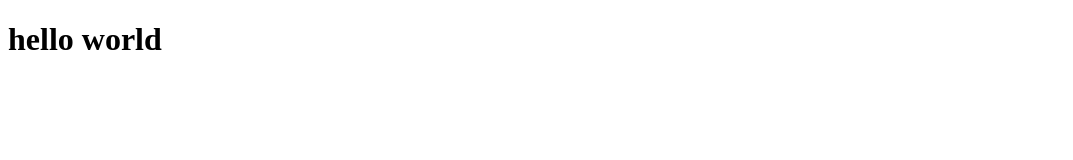
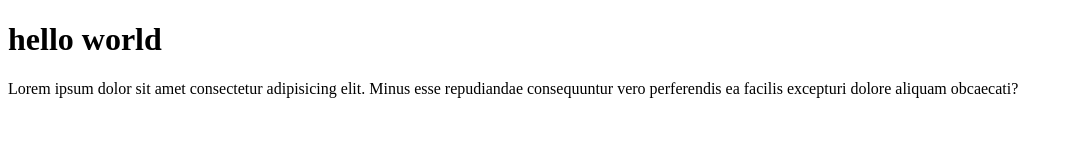
Before and after one commit to AliAlgodah/pro1, a plain HTML site: page index.html in a window 1280 px wide. Shown: the whole page, without its empty margins (0-1073 px from the left). Drawn offline with Linux system fonts and the light colour scheme.

Commit message:
test branch

```diff
--- a/index.html
+++ b/index.html
@@ -8,5 +8,6 @@
 </head>
 <body>
     <h1>hello world</h1>
+    <p>Lorem ipsum dolor sit amet consectetur adipisicing elit. Minus esse repudiandae consequuntur vero perferendis ea facilis excepturi dolore aliquam obcaecati?</p>
 </body>
 </html>
```
